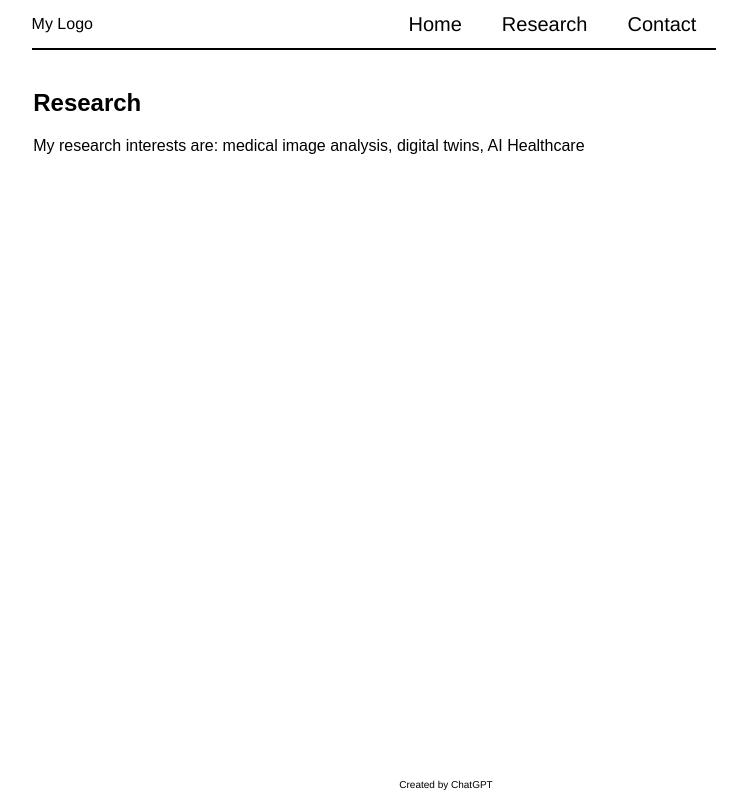
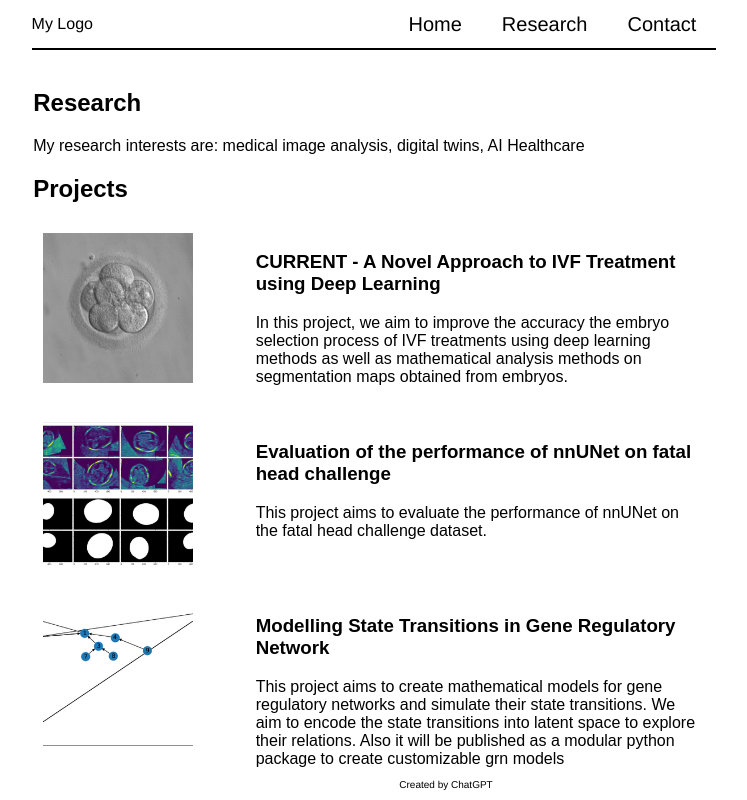
Before and after one commit to TimChenyu/TimChenyu.github.io, a plain HTML site: page index.html in a window 1280 px wide. Both pictures are taken after a click on the link "Research". Shown: the top 800 px of the page, without its empty margins (266-1013 px from the left). Drawn offline with Linux system fonts and the light colour scheme; a web font is replaced by a local one.

Commit message:
Added project content
Added project content

```diff
--- a/index.html
+++ b/index.html
@@ -200,11 +200,13 @@
       transition: background-color 0.5s ease;
       /* slower transition */
     }
+
     img {
       height: 200px;
       width: 200px;
       object-fit: cover;
     }
+
     .section {
       width: 60%;
       padding: 25px 20px;
@@ -244,6 +246,8 @@
     <p style="margin-top: 20px; font-size: 16px;">Lorem ipsum dolor sit amet, consectetur adipiscing elit. Proin euismod euismod turpis, id ullamcorper est tincidunt vel. Sed at risus feugiat, congue mi vitae, bibendum velit.</p>
     <br>
     <br>
+    <h1 style="margin-top: 20px; font-size: 16px;">Teaching</h1>
+    <p style="margin-top: 2px; font-size: 16px;">2021-22 - <a href="https://www.dur.ac.uk/faculty.handbook/module_description/?year=2022&module_code=COMP1051">Computational Thinking</a> - Durham University</p>
     <br>
     <div class="buttons">
       <a class="button" href="https://twitter.com/TimCYZhang">Twitter</a>
@@ -257,6 +261,49 @@
   <div id="section2" class="section">
     <h2>Research</h2>
     <p>My research interests are: medical image analysis, digital twins, AI Healthcare</p>
+
+    <h2>Projects</h2>
+    <div style="display: flex;">
+      <div style="width: 30%; padding: 10px;">
+        <img src="media\embryo.jpg" style="width: 150px; height: 150px;">
+      </div>
+      <div style="width: 70%; padding: 10px;">
+        <h3>CURRENT - A Novel Approach to IVF Treatment using Deep Learning</h3>
+        <p>In this project, we aim to improve the accuracy the embryo selection process of IVF treatments using deep learning methods as well as mathematical analysis methods on segmentation maps obtained from embryos.</p>
+      </div>
+    </div>
+
+    <div style="display: flex;">
+      <div style="width: 30%; padding: 10px;">
+        <img src="media\nnunet.png" style="width: 150px; height: 150px;">
+      </div>
+      <div style="width: 70%; padding: 10px;">
+        <h3>Evaluation of the performance of nnUNet on fatal head challenge</h3>
+        <p>This project aims to evaluate the performance of nnUNet on the fatal head challenge dataset.</p>
+      </div>
+    </div>
+
+    <div style="display: flex;">
+      <div style="width: 30%; padding: 10px;">
+        <img src="media\grn.png" style="width: 150px; height: 150px;">
+      </div>
+      <div style="width: 70%; padding: 10px;">
+        <h3>Modelling State Transitions in Gene Regulatory Network</h3>
+        <p>This project aims to create mathematical models for gene regulatory networks and simulate their state transitions. We aim to encode the state transitions into latent space to explore their relations. Also it will be published as a modular python package to create customizable grn models</p>
+      </div>
+    </div>
+
+    <div style="display: flex;">
+      <div style="width: 30%; padding: 10px;">
+        <img src="media\fld.png" style="width: 150px; height: 150px;">
+      </div>
+      <div style="width: 70%; padding: 10px;">
+        <h3>Facial Landmark Detection on Cleftlips with Data Synthesis via Image Inpainting</h3>
+        <p> This work aims to develop a machine learning model that can detect the facial landmarks of cleft lip patients that can be later adapted into a deep learning model that can annotate cleft lip surgical facial landmarks. We explored different data generation methods such as photo
+editing and facial inpainting using the CTSDG model</p>
+      </div>
+    </div>
+
   </div>
   <div id="section3" class="section">
     <h2>Contact</h2>
```
Also changed, not shown: media/embryo.jpg (added), media/fld.png (added), media/grn.png (added), media/nnunet.png (added).
